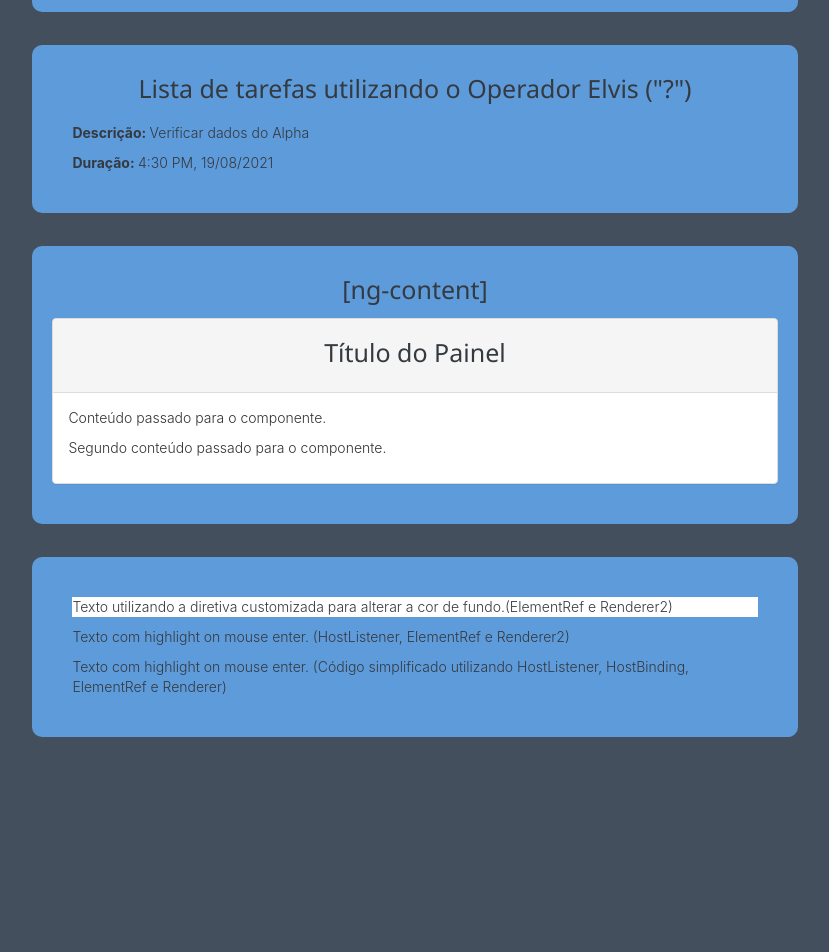
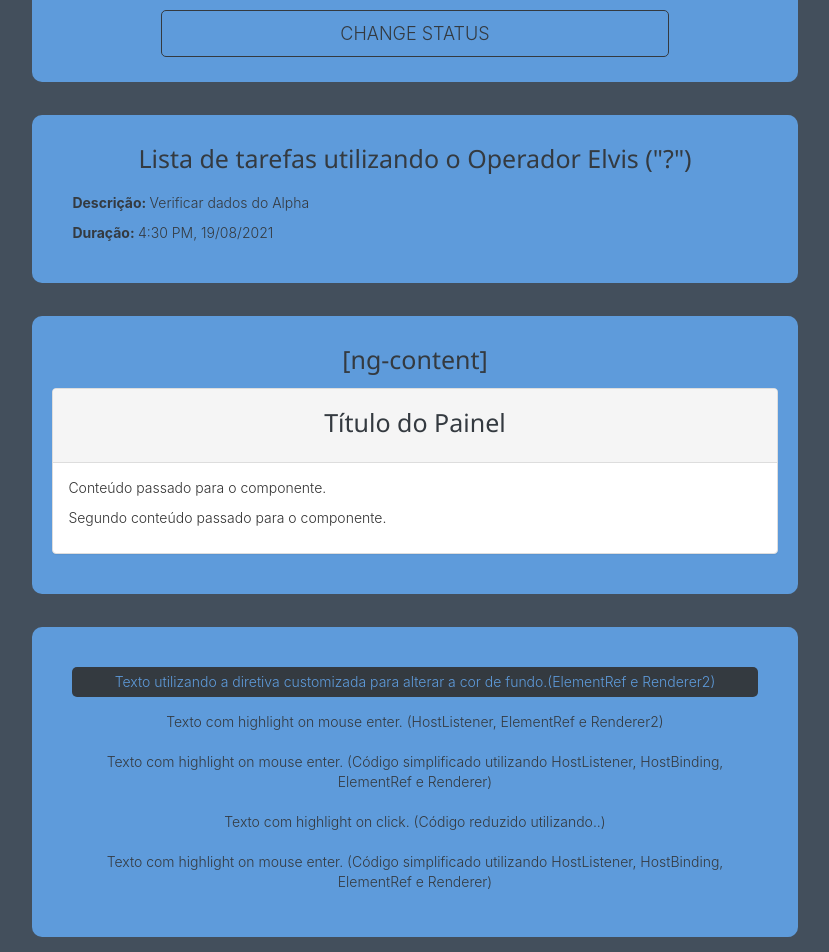
Before and after one commit to Gthalles/angular-directives, an Angular app: page / in a window 1280 px wide. Shown: the part 1385-2337 px from the top of the page, without its empty margins (225-1054 px from the left). Before the commit the page ends 2137 px from the top, so only its background shows below. Built offline with nearby package versions, Linux system fonts and the light colour scheme.

Commit message:
Melhorias na estilização do código e implementação da aula 35 utilizando Host Binding, Host Listener, Input e Property Bindings

```diff
--- a/src/app/app.module.ts
+++ b/src/app/app.module.ts
@@ -13,6 +13,7 @@ import { BlueSectionDirective } from './shared/blue-section.directive';
 import { CustomDirectivesComponent } from './custom-directives/custom-directives.component';
 import { HighlightMouseDirective } from './shared/highlight-mouse.directive';
 import { HighlightMouse2Directive } from './shared/highlight-mouse2.directive';
+import { FinalHighlightDirective } from './shared/final-highlight.directive';
 
 @NgModule({
   declarations: [
@@ -27,7 +28,8 @@ import { HighlightMouse2Directive } from './shared/highlight-mouse2.directive';
     BlueSectionDirective,
     CustomDirectivesComponent,
     HighlightMouseDirective,
-    HighlightMouse2Directive
+    HighlightMouse2Directive,
+    FinalHighlightDirective
   ],
   imports: [
     BrowserModule
--- a/src/app/custom-directives/custom-directives.component.css
+++ b/src/app/custom-directives/custom-directives.component.css
@@ -0,0 +1,7 @@
+.section .content p {
+    display: block;
+    text-align: center;
+    padding: 5px 5px;
+    transition: 0.3s;
+    border-radius: 5px;
+}
--- a/src/app/custom-directives/custom-directives.component.html
+++ b/src/app/custom-directives/custom-directives.component.html
@@ -1,9 +1,12 @@
 <div class="section">
     <div class="content">
         <p blueSection>Texto utilizando a diretiva customizada para alterar a cor de fundo.(ElementRef e Renderer2)</p>
-
         <p appHighlightMouse>Texto com highlight on mouse enter. (HostListener, ElementRef e Renderer2)</p>
-
-        <p appHighlightMouse2>Texto com highlight on mouse enter. (Código simplificado utilizando HostListener, HostBinding, ElementRef e Renderer)</p>
+        <p appHighlightMouse2>Texto com highlight on mouse enter. (Código simplificado utilizando HostListener,
+            HostBinding, ElementRef e Renderer)</p>
+        <p finalHighlight [finalHighlightColor]="'#343a40'" [defaultColor]="'var(--blue)'">Texto com highlight on click.
+            (Código reduzido utilizando..)</p>
+        <p finalHighlight [finalHighlightColor]="'#343a40'" [defaultColor]="'var(--blue)'">Texto com highlight on mouse
+            enter. (Código simplificado utilizando HostListener, HostBinding, ElementRef e Renderer)</p>
     </div>
 </div>
--- a/src/app/ng-style-component/ng-style-component.component.html
+++ b/src/app/ng-style-component/ng-style-component.component.html
@@ -1,8 +1,8 @@
 <div class="section">
   <h5>Styles com property binding (style binding)</h5>
 
-  <button [style.backgroundColor]="ativo ? '#27415C' : 'var(--blue)'" [style.color]="ativo ? 'var(--blue)' : '#27415C'"
-    [style.border]="ativo ? 'solid 1.5px #fff' : 'solid 1.5px #27415C'" (click)="onChange()">Change status</button>
+  <button [style.backgroundColor]="ativo ? '#343a40' : 'var(--blue)'" [style.color]="ativo ? 'var(--blue)' : '#343a40'"
+    [style.border]="ativo ? 'solid 1.5px #343a40' : 'solid 1.5px '" [style.marginTop]="'40px'" (click)="onChange()">Change status</button>
 
 </div>
 
@@ -10,9 +10,10 @@
   <h5>Styles utilizando a diretiva [ngStyle]</h5>
 
   <button [ngStyle]="{
-      'backgroundColor': (ativo ? '#27415C' : 'var(--blue'),
-      'color': ativo ? 'var(--blue)' : '#27415C',
-      'border': ativo ? 'solid 1.5px #fff' : 'solid 1.5px #27415C'
+      'backgroundColor': (ativo ? '#343a40' : 'var(--blue'),
+      'color': ativo ? 'var(--blue)' : '#343a40',
+      'border': ativo ? 'solid 1.5px var(--blue)' : 'solid 1.5px #343a40',
+      'margin-top': '40px'
     }" (click)="onChange()">Change status</button>
 
 </div>
--- a/src/app/shared/blue-section.directive.ts
+++ b/src/app/shared/blue-section.directive.ts
@@ -6,7 +6,7 @@ import { Directive, ElementRef, Renderer2 } from '@angular/core';
 export class BlueSectionDirective {
 
   constructor(private _renderer: Renderer2, private _elementRef: ElementRef) {
-    this._renderer.setStyle(
-      this._elementRef.nativeElement, 'background-color', '#fff')
+    this._renderer.setStyle(this._elementRef.nativeElement, 'background-color', '#343a40');
+    this._renderer.setStyle(this._elementRef.nativeElement, 'color', 'var(--blue)');
   }
 }
--- /dev/null
+++ b/src/app/shared/final-highlight.directive.ts
@@ -0,0 +1,27 @@
+import { Directive, HostListener, HostBinding, Renderer2, ElementRef, Input } from '@angular/core';
+
+@Directive({
+  selector: '[finalHighlight]'
+})
+
+export class FinalHighlightDirective {
+
+  @Input() finalHighlightColor: string | undefined;
+  @Input() defaultColor: string | undefined;
+
+  @HostListener('mouseenter') onMouseEnter() {
+    this.backgroundColor = this.finalHighlightColor;
+    this.color = this.defaultColor;
+  }
+
+  @HostListener('mouseleave') onMouseLeave() {
+    this.backgroundColor = this.defaultColor;
+    this.color = this.finalHighlightColor;
+  }
+
+  @HostBinding('style.backgroundColor') backgroundColor: string | undefined;
+  @HostBinding('style.color') color: string | undefined;
+
+  constructor(private _renderer: Renderer2, private _elementRef: ElementRef) { }
+
+}
--- a/src/app/shared/highlight-mouse.directive.ts
+++ b/src/app/shared/highlight-mouse.directive.ts
@@ -6,15 +6,17 @@ import { Directive, HostListener, ElementRef, Renderer2 } from '@angular/core';
 export class HighlightMouseDirective {
 
   @HostListener('mouseenter') onMouseOver() {
-    this._renderer.setStyle(this._elementRef.nativeElement,  'background-color', '#fff');
+    this._renderer.setStyle(this._elementRef.nativeElement, 'background-color', '#343a40');
+    this._renderer.setStyle(this._elementRef.nativeElement, 'color', 'var(--blue)');
   }
 
   @HostListener('mouseleave') onMouseLeave() {
     this._renderer.setStyle(this._elementRef.nativeElement, 'background-color', 'var(--blue)');
+    this._renderer.setStyle(this._elementRef.nativeElement, 'color', '#343a40');
   }
 
   constructor(private _elementRef: ElementRef, private _renderer: Renderer2) {
 
-   }
+  }
 
 }
--- a/src/app/shared/highlight-mouse2.directive.ts
+++ b/src/app/shared/highlight-mouse2.directive.ts
@@ -5,18 +5,20 @@ import { Directive, HostListener, HostBinding, Renderer2, ElementRef } from '@an
 })
 
 export class HighlightMouse2Directive {
+
   @HostListener('mouseenter') onMouseEnter() {
-    this.backgroundColor = '#fff';
+    this.backgroundColor = "#343a40";
+    this.color = "var(--blue)";
   }
 
   @HostListener('mouseleave') onMouseLeave() {
     this.backgroundColor = 'var(--blue)';
+    this.color = "#343a40";
   }
 
   @HostBinding('style.backgroundColor') backgroundColor: string | undefined;
+  @HostBinding('style.color') color: string |  undefined;
 
-  constructor(private _renderer: Renderer2, private _elementRef: ElementRef) {
-    this._renderer.setStyle(this._elementRef.nativeElement, '', '')
-   }
+  constructor(private _renderer: Renderer2, private _elementRef: ElementRef) { }
 
 }
--- a/src/styles.css
+++ b/src/styles.css
@@ -58,11 +58,16 @@ button {
   margin-bottom: 5px;
   margin-left: 15%;
   margin-right: 15%;
-  border: solid #27415C 1.5px;
+  border: solid #343a40 1.5px;
   background-color: var(--blue);
-  color: #27415C;
+  color: #343a40;
   padding: 10px 5px;
   border-radius: 5px;
   cursor: pointer;
   text-transform: uppercase;
+  transition: 0.3s;
 }
+
+button:focus {
+  outline: none;
+}
```
Also changed, not shown: src/app/ng-class-directive/ng-class-directive.component.html (line endings or trailing spaces), 1 other file (tests, documents, lock files or other folders).
